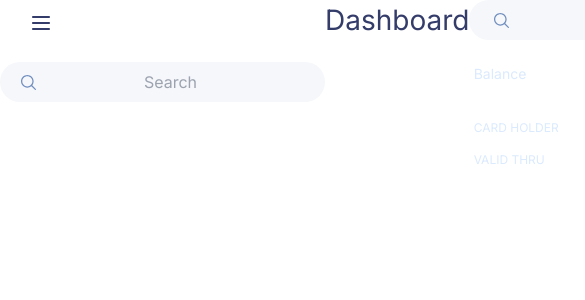
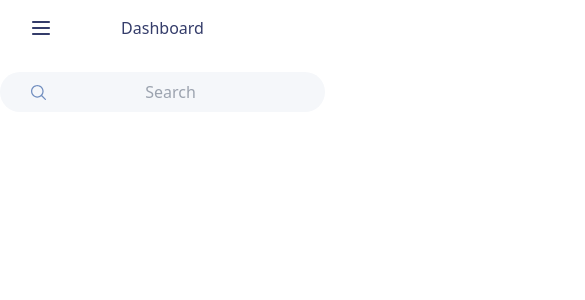
Before and after one commit to mothibimalebana/fds-system-client, a React (Vite) app: page /Dashboard in a window 390 px wide. Shown: the top 300 px of the page, 585 px wide, since content can reach past the window. Built offline with nearby package versions, Linux system fonts and the light colour scheme.

Commit message:
feat:fixed the css of the mobile version

```diff
--- a/src/App.css
+++ b/src/App.css
@@ -1,3 +1,4 @@
+@media (min-width: 768px) {
 #root{
     min-height: 100vh;
     font-family: 'Inter';
@@ -12,4 +13,6 @@
     display: grid;
     grid-template-rows: auto 1fr;
     justify-items: center;
+    background-color: #F5F7FA;
 }
+ }
--- a/src/components/Cards.jsx
+++ b/src/components/Cards.jsx
@@ -4,7 +4,7 @@ const CreditCard = ({ balance, cardHolder, cardNumber, expiry, variant }) => {
   const isLight = variant === "light"
 
   return (
-    <div className={`rounded-2xl p-6 ${isLight ? "bg-white" : "bg-primary text-white"}`}>
+    <div className="credit-card rounded-2xl p-6">
       <div className="flex justify-between items-start mb-8">
         <div>
           <p className={`text-sm ${isLight ? "text-gray-500" : "text-blue-100"}`}>Balance</p>
@@ -42,4 +42,4 @@ const CreditCard = ({ balance, cardHolder, cardNumber, expiry, variant }) => {
   )
 }
 
-export default CreditCard;
+export default CreditCard
--- a/src/components/nav/Nav.jsx
+++ b/src/components/nav/Nav.jsx
@@ -10,6 +10,11 @@ const Nav = ({pageTitle}) => {
     const inputHandler = (e) => {   //Getting user input
         const lowerCase = e.target.value.toLowerCase();
         setInputText(lowerCase)
+    }
+
+    const handleSetNav = (item) => {
+        setCurrNav(item.text);
+        setNavOpen(false);
     }
 
     const navItems = [
@@ -165,7 +170,7 @@ const Nav = ({pageTitle}) => {
                             <path fill-rule="evenodd" clip-rule="evenodd" d="M18 0.999998C18 1.55228 17.4801 2 16.8387 2L1.16129 2C0.519928 2 -6.78526e-08 1.55229 -4.37115e-08 1C-1.95704e-08 0.447719 0.519928 3.94468e-06 1.16129 3.7939e-06L16.8387 -5.07615e-08C17.4801 -2.61145e-07 18 0.447714 18 0.999998Z" fill="#343C6A"/>
                             </svg>
                         </div>
-                        <h3 className="col-start-2 col-end-4 justify-self-centre flex justify-center text-[20px]">{pageTitle}</h3>
+                        <h3 className="col-start-2 col-end-4 justify-self-centre flex justify-center text-[20px]">{currNav}</h3>
                         </div>
                         <div className={isNavOpen ? "showMenuNav" : "hideMenuNav"}>
                             <div className="CROSS-ICON flex justify-end" onClick={() => setNavOpen(false)}>
@@ -188,7 +193,7 @@ const Nav = ({pageTitle}) => {
                                         return(
                                             <li key={item.id} className="flex gap-4 uppercase">
                                                 {item.svg}
-                                                <Link to={item.text} onClick={() => setCurrNav(item.text)}>{item.text}</Link>
+                                                <Link to={item.text} onClick={() => handleSetNav(item)}>{item.text}</Link>
                                             </li>
                                         )
                                     })
--- a/src/components/nav/NavH.jsx
+++ b/src/components/nav/NavH.jsx
@@ -8,7 +8,8 @@ const NavH = ()  => {
     const currentPath = pathname.split('/')[1] || 'home';
 
     return(
-        <div className="container hidden md:flex flex justify-between">
+        <section className="hidden md:flex">
+            <div className="container flex justify-between">
                 <div className="left">
                     <h3>{currentPath}</h3>
                 </div>
@@ -41,6 +42,7 @@ const NavH = ()  => {
                     </div>
                 </div>
             </div>
+        </section>
     )
 }
 
--- /dev/null
+++ b/src/css/Dashboard.css
@@ -0,0 +1,5 @@
+@media (min-width: 768px) {
+    .container{
+        background: #FFF;
+    }
+ }
--- a/src/dashboard/Dashboard.jsx
+++ b/src/dashboard/Dashboard.jsx
@@ -2,7 +2,15 @@ import CreditCard from "../components/Cards"
 
 const Dashboard = () => {
 return(
-    <CreditCard/>
+    <div className="container">
+        <div className="myCards">
+
+        </div>
+        <div className="recentTransactions"></div>
+        <div className="weeklyActivity"></div>
+        <div className="expense"></div>
+        <div className="quickTransfer balanceHistory"></div>
+    </div>
 )
 }
 
```
Lines whose indentation alone changed are shown as unchanged.
